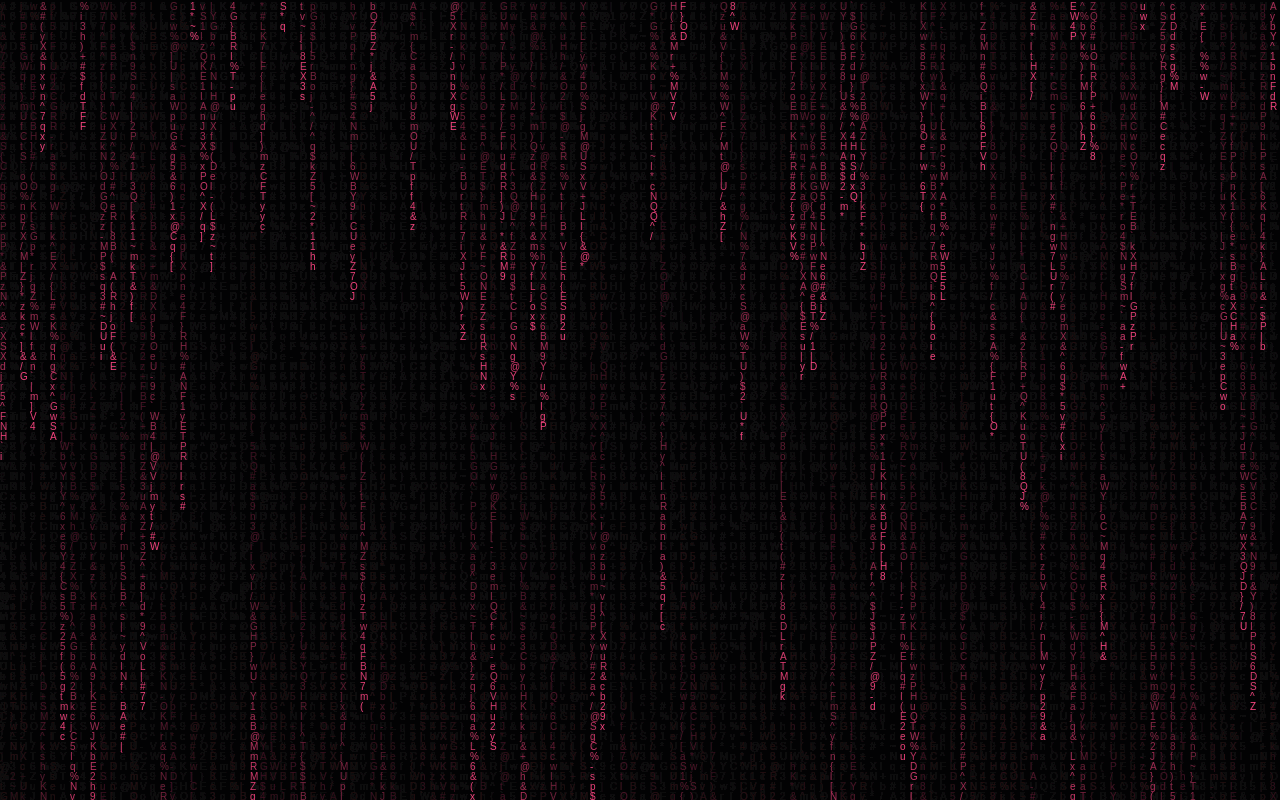
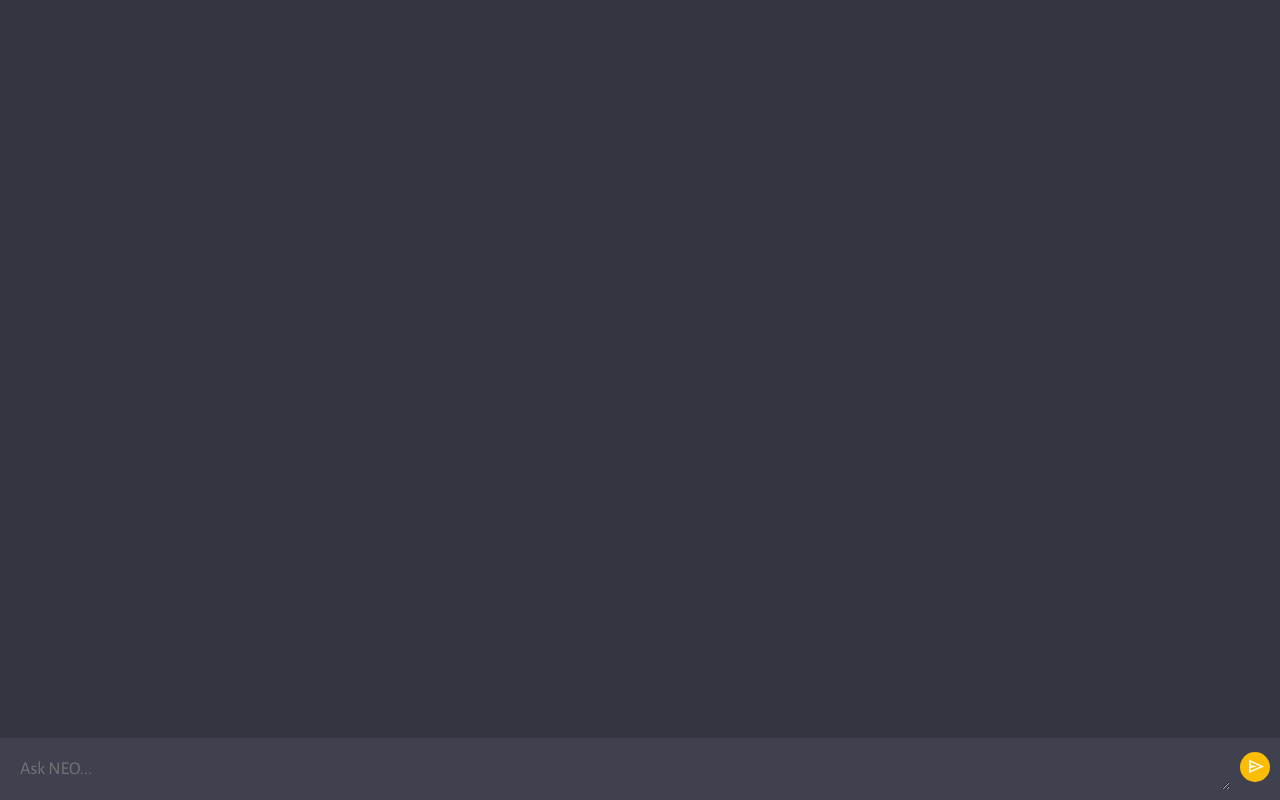
Before and after one commit to Danny-Nunez/OpenAI-Matrix, a website built with Vite: page client/index.html in a window 1280 px wide. Built offline with nearby package versions, Linux system fonts and the light colour scheme.

Commit message:
final update

```diff
--- a/client/index.html
+++ b/client/index.html
@@ -8,7 +8,6 @@
     <link rel="stylesheet" href="style.css" />
   </head>
   <body>
-    <canvas id="c">
     <div id="app">
       <div id="chat_container"></div>
 
@@ -17,7 +16,6 @@
         <button type="submit"><img src="assets/send.svg" alt="send" />
       </form>
     </div>
-  </canvas>
     <script type="module" src="script.js"></script>
     <script type="module" src="matrix.js"></script>
   </body>
--- a/client/matrix.js
+++ /dev/null
@@ -1,51 +0,0 @@
-// geting canvas by Boujjou Achraf
-var c = document.getElementById("c");
-var ctx = c.getContext("2d");
-
-//making the canvas full screen
-c.height = window.innerHeight;
-c.width = window.innerWidth;
-
-//chinese characters - taken from the unicode charset
-var matrix = "abcdefghijklmnopqrstuvwxyzABCDEFGHIJKLMNOPQRSTUVWXYZ123456789@#$%^&*()*&^%+-/~{[|`]}";
-//converting the string into an array of single characters
-matrix = matrix.split("");
-
-var font_size = 10;
-var columns = c.width/font_size; //number of columns for the rain
-//an array of drops - one per column
-var drops = [];
-//x below is the x coordinate
-//1 = y co-ordinate of the drop(same for every drop initially)
-for(var x = 0; x < columns; x++)
-    drops[x] = 1;
-
-//drawing the characters
-function draw()
-{
-    //Black BG for the canvas
-    //translucent BG to show trail
-    ctx.fillStyle = "rgba(0, 0, 0, 0.04)";
-    ctx.fillRect(0, 0, c.width, c.height);
-
-    ctx.fillStyle = "#f4427d";//green text
-    ctx.font = font_size + "px arial";
-    //looping over drops
-    for(var i = 0; i < drops.length; i++)
-    {
-        //a random chinese character to print
-        var text = matrix[Math.floor(Math.random()*matrix.length)];
-        //x = i*font_size, y = value of drops[i]*font_size
-        ctx.fillText(text, i*font_size, drops[i]*font_size);
-
-        //sending the drop back to the top randomly after it has crossed the screen
-        //adding a randomness to the reset to make the drops scattered on the Y axis
-        if(drops[i]*font_size > c.height && Math.random() > 0.975)
-            drops[i] = 0;
-
-        //incrementing Y coordinate
-        drops[i]++;
-    }
-}
-
-setInterval(draw, 35);
--- a/client/style.css
+++ b/client/style.css
@@ -10,8 +10,6 @@
 body {
   background: #343541;
 }
-
-canvas {display:block;}
 
 #app {
   width: 100vw;
```
